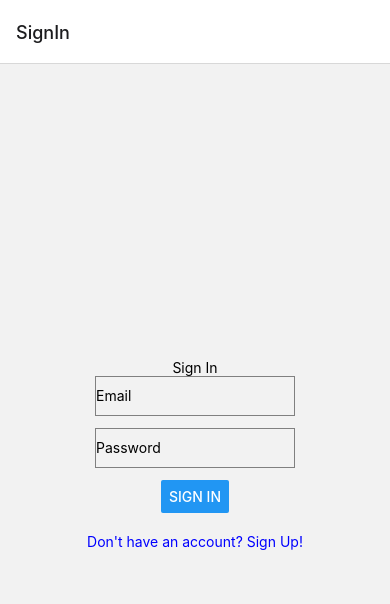
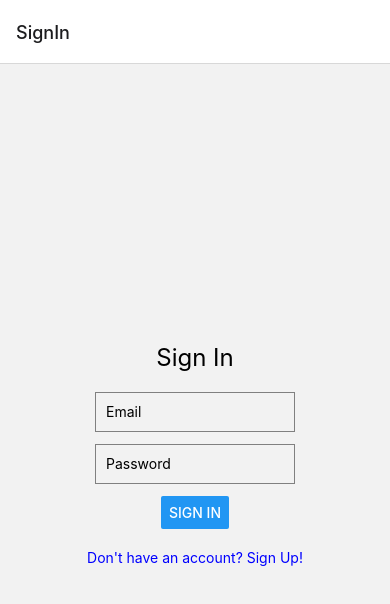
Before and after one commit to slehto21/MobileBettingApp, a React Native app: screen /Bets in a window 390 px wide. Shown: the top 604 px of the page. Built offline with nearby package versions, Linux system fonts and the light colour scheme; no server answers.

Commit message:
Refactored styles

```diff
--- a/screens/AddBetScreen.js
+++ b/screens/AddBetScreen.js
@@ -1,5 +1,5 @@
 import React, { useState } from 'react';
-import { View, Text, Button, TextInput } from 'react-native';
+import { View, Text, Button, TextInput, StyleSheet} from 'react-native';
 import { Picker } from '@react-native-picker/picker';
 import Ionicons from '@expo/vector-icons/Ionicons';
 import { db, auth } from '../config/firebaseConfig';
@@ -92,8 +92,8 @@ export default function AddBetScreen({ navigation }) {
               bookmaker: bet.bookmaker,
               user: auth.currentUser.uid
             });
-            console.log('Bet: ', bet);
-            console.log('Document written with ID: ', docRef.id);
+            // console.log('Bet: ', bet);
+            // console.log('Document written with ID: ', docRef.id);
             navigation.goBack();
           } catch (e) {
             console.error('Error adding document: ', e);
@@ -102,12 +102,12 @@ export default function AddBetScreen({ navigation }) {
 
     return (
         <View>
-            <View style={{ flexDirection: 'row', justifyContent: 'space-between', alignItems: 'center', padding: 16 }}>
+            <View style={styles.header}>
                 <Text>Add Bet Screen</Text>
             </View>
-            <View style={{ padding: 16 }}>
+            <View style={styles.container}>
                 <TextInput
-                    style={{ height: 40, borderColor: 'gray', borderWidth: 1, marginBottom: 8 }}
+                    style={styles.input}
                     placeholder="Name"
                     value={bet.name}
                     onChangeText={(text) => handleChange('name', text)}
@@ -116,7 +116,7 @@ export default function AddBetScreen({ navigation }) {
                 <Picker
                     placeholder='Sport'
                     selectedValue={bet.sport}
-                    style={{ height: 50, width: '100%', marginBottom: 8 }}
+                    style={styles.picker}
                     onValueChange={(itemValue) => handleChange('sport', itemValue)}
                 >
                     <Picker.Item label="-------" value="Undefined" />
@@ -125,14 +125,14 @@ export default function AddBetScreen({ navigation }) {
                     ))}
                 </Picker>
                 <TextInput
-                    style={{ height: 40, borderColor: 'gray', borderWidth: 1, marginBottom: 8 }}
+                    style={styles.input}
                     placeholder="Odds"
                     value={bet.odds}
                     keyboardType='numeric'
                     onChangeText={(text) => handleChange('odds', text)}
                 />
                 <TextInput
-                    style={{ height: 40, borderColor: 'gray', borderWidth: 1, marginBottom: 8 }}
+                    style={styles.input}
                     placeholder="Stake"
                     value={bet.stake}
                     keyboardType='numeric'
@@ -142,7 +142,7 @@ export default function AddBetScreen({ navigation }) {
                 <Picker
                     placeholder='Bookmaker'
                     selectedValue={bet.bookmaker}
-                    style={{ height: 50, width: '100%', marginBottom: 8 }}
+                    style={styles.picker}
                     onValueChange={(itemValue) => handleChange('bookmaker', itemValue)}
                 >
                     <Picker.Item label="-------" value="Undefined" />
@@ -154,7 +154,7 @@ export default function AddBetScreen({ navigation }) {
                 <Picker
                     placeholder='Status'
                     selectedValue={bet.status}
-                    style={{ height: 50, width: '100%', marginBottom: 8 }}
+                    style={styles.picker}
                     onValueChange={(itemValue) => handleChange('status', itemValue)}
                 >
                     <Picker.Item label="-------" value="Undefined" />
@@ -167,3 +167,26 @@ export default function AddBetScreen({ navigation }) {
         </View>
     );
 }
+
+const styles = StyleSheet.create({
+    header: {
+        flexDirection: 'row',
+        justifyContent: 'space-between',
+        alignItems: 'center',
+        padding: 16
+    },
+    container: {
+        padding: 16
+    },
+    input: {
+        height: 40,
+        borderColor: 'gray',
+        borderWidth: 1,
+        marginBottom: 8
+    },
+    picker: {
+        height: 50,
+        width: '100%',
+        marginBottom: 8
+    }
+});
--- a/screens/BetsScreen.js
+++ b/screens/BetsScreen.js
@@ -1,7 +1,7 @@
 import React, { useState, useEffect } from 'react';
-import { View, Text, FlatList, Button } from 'react-native';
+import { View, Text, FlatList, Button, StyleSheet } from 'react-native';
 import { db, auth } from '../config/firebaseConfig';
-import { collection, getDocs, where, orderBy, query, onSnapshot } from "firebase/firestore";
+import { collection, where, orderBy, query, onSnapshot } from "firebase/firestore";
 
 export default function BetsScreen({ navigation }) {
     const [bets, setBets] = useState([]);
@@ -40,41 +40,41 @@ const convertFirestoreTimestampToDate = (timestamp) => {
     };
 
     return (
-    <View style={{ flex: 1 }}>
-        <View style={{ flexDirection: 'row', justifyContent: 'space-between', alignItems: 'center', padding: 16 }}>
+        <View style={styles.container}>
+            <View style={styles.header}>
                 <Text>Bets Screen</Text>
                 <Button title="Add Bet" onPress={() => navigation.navigate('AddBet')} />
             </View>
             <FlatList
                 data={bets}
                 renderItem={({ item }) => (
-                <View style={{ padding: 16 }}>
-                    <View style={{ flexDirection: 'row', justifyContent: 'space-between' }}>
-                        <View style={{ alignItems: 'center' }}>
+                    <View style={styles.betItem}>
+                        <View style={styles.betRow}>
+                            <View style={styles.betColumn}>
                                 <Text>Name</Text>
                                 <Text>{item.name}</Text>
                             </View>
-                        <View style={{ alignItems: 'center' }}>
+                            <View style={styles.betColumn}>
                                 <Text>Stake</Text>
                                 <Text>{item.stake}</Text>
                             </View>
-                        <View style={{ alignItems: 'center' }}>
+                            <View style={styles.betColumn}>
                                 <Text>Odds</Text>
                                 <Text>{item.odds}</Text>
                             </View>
-                        <View style={{ alignItems: 'center' }}>
+                            <View style={styles.betColumn}>
                                 <Text>Sport</Text>
                                 <Text>{item.sport}</Text>
                             </View>
-                        <View style={{ alignItems: 'center' }}>
+                            <View style={styles.betColumn}>
                                 <Text>Status</Text>
                                 <Text>{item.status}</Text>
                             </View>
-                        <View style={{ alignItems: 'center' }}>
+                            <View style={styles.betColumn}>
                                 <Text>Bookmaker</Text>
                                 <Text>{item.bookmaker}</Text>
                             </View>
-                        <View style={{ alignItems: 'center' }}>
+                            <View style={styles.betColumn}>
                                 <Text>Date</Text>
                                 <Text>{item.date.toDateString()}</Text>
                             </View>
@@ -86,3 +86,25 @@ return (
         </View>
     );
 }
+
+const styles = StyleSheet.create({
+    container: {
+        flex: 1,
+    },
+    header: {
+        flexDirection: 'row',
+        justifyContent: 'space-between',
+        alignItems: 'center',
+        padding: 16,
+    },
+    betItem: {
+        padding: 16,
+    },
+    betRow: {
+        flexDirection: 'row',
+        justifyContent: 'space-between',
+    },
+    betColumn: {
+        alignItems: 'center',
+    },
+});
--- a/screens/SignInScreen.js
+++ b/screens/SignInScreen.js
@@ -1,5 +1,5 @@
 import React from 'react';
-import { View, Text, TextInput, Button, TouchableOpacity } from 'react-native';
+import { View, Text, TextInput, Button, TouchableOpacity, StyleSheet } from 'react-native';
 import { signIn } from '../services/authService';
 
 export default function SignInScreen({ onSignIn, navigation }) {
@@ -19,25 +19,49 @@ export default function SignInScreen({ onSignIn, navigation }) {
   }
 
   return (
-    <View style={{ flex: 1, justifyContent: 'center', alignItems: 'center' }}>
-      <Text>Sign In</Text>
+    <View style={styles.container}>
+      <Text style={styles.title}>Sign In</Text>
       <TextInput
         placeholder="Email"
         value={email}
         onChangeText={setEmail}
-        style={{ height: 40, borderColor: 'gray', borderWidth: 1, marginBottom: 12, width: 200 }}
+        style={styles.input}
       />
       <TextInput
         placeholder="Password"
         value={password}
         onChangeText={setPassword}
         secureTextEntry
-        style={{ height: 40, borderColor: 'gray', borderWidth: 1, marginBottom: 12, width: 200 }}
+        style={styles.input}
       />
       <Button title="Sign In" onPress={handleSignIn} />
       <TouchableOpacity onPress={() => navigation.navigate('SignUp')}>
-        <Text style={{ color: 'blue', marginTop: 20 }}>Don't have an account? Sign Up!</Text>
+        <Text style={styles.link}>Don't have an account? Sign Up!</Text>
       </TouchableOpacity>
     </View>
   );
 }
+
+const styles = StyleSheet.create({
+  container: {
+    flex: 1,
+    justifyContent: 'center',
+    alignItems: 'center',
+  },
+  title: {
+    fontSize: 24,
+    marginBottom: 20,
+  },
+  input: {
+    height: 40,
+    borderColor: 'gray',
+    borderWidth: 1,
+    marginBottom: 12,
+    width: 200,
+    paddingHorizontal: 10,
+  },
+  link: {
+    color: 'blue',
+    marginTop: 20,
+  },
+});
--- a/screens/SignOutScreen.js
+++ b/screens/SignOutScreen.js
@@ -1,5 +1,5 @@
 import React from 'react';
-import { View, Text, Button } from 'react-native';
+import { View, Text, Button, StyleSheet } from 'react-native';
 import { signOut } from '../services/authService';
 
 export default function SignOutScreen({ navigation }) {
@@ -12,10 +12,19 @@ export default function SignOutScreen({ navigation }) {
       console.error(error);
     }
   };
+
   return (
-    <View style={{ flex: 1, justifyContent: 'center', alignItems: 'center' }}>
+    <View style={styles.container}>
       <Text>Sign Out Screen</Text>
       <Button title="Sign Out" onPress={handleSignOut} />
     </View>
   );
 }
+
+const styles = StyleSheet.create({
+  container: {
+    flex: 1,
+    justifyContent: 'center',
+    alignItems: 'center',
+  },
+});
--- a/screens/SignUpScreen.js
+++ b/screens/SignUpScreen.js
@@ -1,5 +1,5 @@
 import React, { useState} from 'react';
-import { View, Text, Button, TextInput } from 'react-native';
+import { View, Text, Button, TextInput, StyleSheet } from 'react-native';
 import { signUp } from '../services/authService';
 
 export default function SignUpScreen({ onSignIn }) {
@@ -22,22 +22,40 @@ export default function SignUpScreen({ onSignIn }) {
   }
 
   return (
-        <View style={{ flex: 1, justifyContent: 'center', alignItems: 'center' }}>
-          <Text>Sign Up</Text>
+    <View style={styles.container}>
+      <Text style={styles.title}>Sign Up</Text>
       <TextInput
       placeholder="Email"
       value={email}
       onChangeText={setEmail}
-            style={{ height: 40, borderColor: 'gray', borderWidth: 1, marginBottom: 12, width: 200 }}
+      style={styles.input}
       />
       <TextInput
       placeholder="Password"
       value={password}
       onChangeText={setPassword}
       secureTextEntry
-            style={{ height: 40, borderColor: 'gray', borderWidth: 1, marginBottom: 12, width: 200 }}
+      style={styles.input}
       />
       <Button title="Sign Up" onPress={handleSignUp} />
     </View>
     );
 }
+
+const styles = StyleSheet.create({
+  container: {
+    flex: 1,
+    justifyContent: 'center',
+    alignItems: 'center',
+  },
+  title: {
+    marginBottom: 12,
+  },
+  input: {
+    height: 40,
+    borderColor: 'gray',
+    borderWidth: 1,
+    marginBottom: 12,
+    width: 200,
+  },
+});
```
Lines whose indentation alone changed are shown as unchanged.
